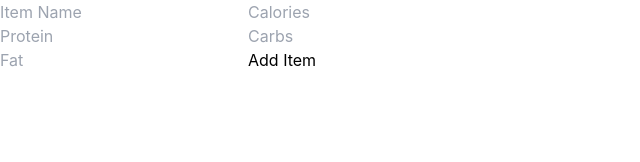
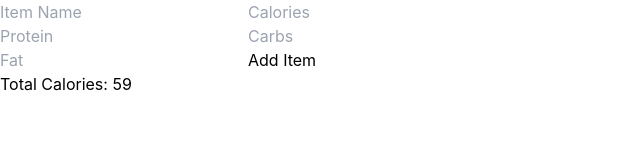
Before and after one commit to daganeabdul/Nutrition-meter-application, a React (Create React App) app: page / in a window 1280 px wide. Shown: the top 162 px of the page, without its empty margins (0-640 px from the left). Built offline with nearby package versions, Linux system fonts and the light colour scheme; data requests are answered from the project's data file.

Commit message:
adding calorie limit

```diff
--- a/src/App.js
+++ b/src/App.js
@@ -1,5 +1,8 @@
 import { useState,useEffect } from "react";
 import MealForm from "./Pages/MealForm";
+import Caloriesummary from "./component/Caloriesummary";
+
+
 
 function App() {
       //Majeor form states
@@ -74,12 +77,15 @@ function App() {
             .catch(error => console.error("Fetch error:", error))
     }, []);
 
+
   return (
     <div className="">
         <MealForm
         currentNutrition={currentNutrition}
         handleChange={handleChange}
         handleSubmit={handleSubmit}/>
+       <Caloriesummary meals={nutritions} />
+
     </div>
   );
 }
--- /dev/null
+++ b/src/component/Caloriesummary.js
@@ -0,0 +1,17 @@
+function CalorieSummary({ meals = [] }) {
+  const totalCalories = meals.reduce((sum, meal) => sum + Number(meal.calories), 0);
+  const calorieLimit = 2200;
+
+  return (
+    <div className="summary">
+      <h2>Total Calories: {totalCalories}</h2>
+      {totalCalories > calorieLimit && (
+        <p style={{ color: "red" }}>
+          ⚠️ Warning: You've exceeded the recommended daily limit!
+        </p>
+      )}
+    </div>
+  );
+}
+
+export default CalorieSummary;
```
